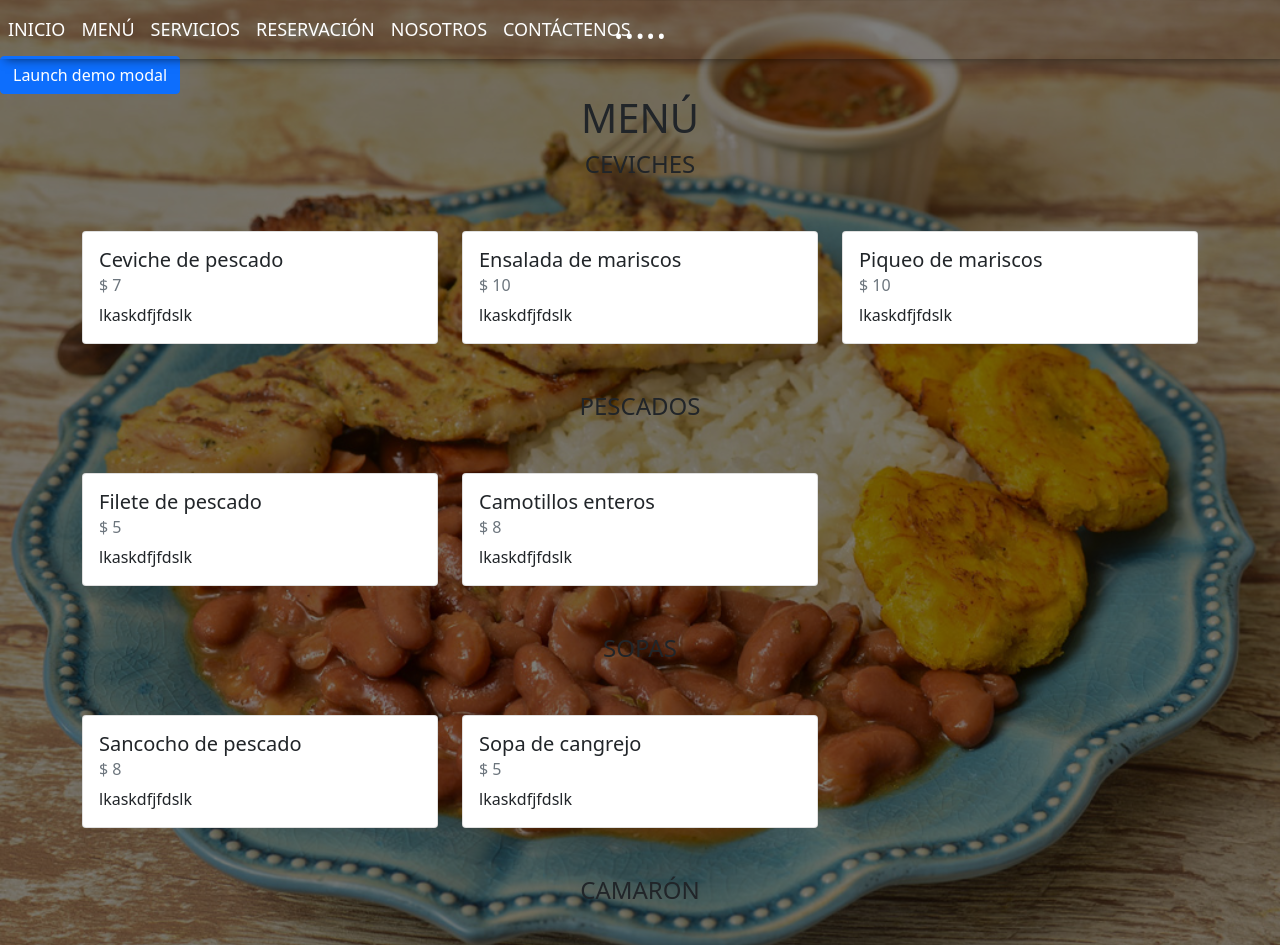
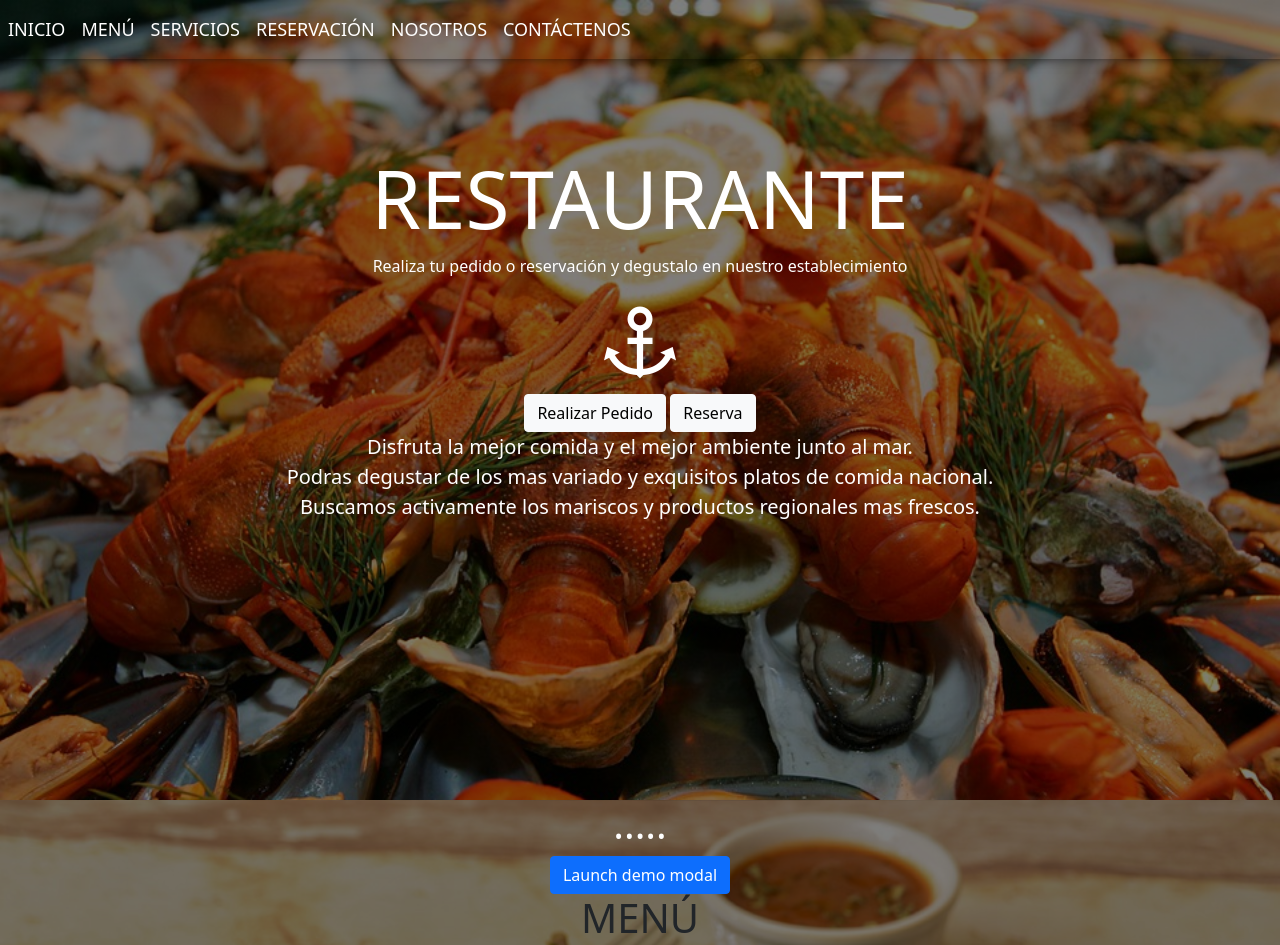
Before and after one commit to SantiagoQP23/P-gina-Web-Restaurante, a plain HTML site: page paginas/menu.html in a window 1280 px wide. Shown: the top 945 px of the page. Drawn offline with nearby package versions, Linux system fonts and the light colour scheme.

Commit message:
v0.1.2 call to action en página menú

```diff
--- a/paginas/CSS/estilos-menu.css
+++ b/paginas/CSS/estilos-menu.css
@@ -1,14 +1,25 @@
-
 .modal-producto {
     padding: 15px;
-
 }
 
 h1 {
     text-align: center;
 }
 
-body {
+#call-to-action {
+    background-image: linear-gradient(rgba(0, 0, 0, 0.5), rgba(0, 0, 0, 0.5)), url(../../recursos/seafood.jpg);
+    background-repeat: no-repeat;
+    background-position: top center;
+    background-size: cover;
+    width: 100vw;
+    text-align: center;
+    min-height: 100vh;
+    color: #fff;
+    padding-top: 150px;
+    /* background-attachment: fixed; */
+}
+
+.menu-text {
     background-image: linear-gradient(rgba(0, 0, 0, 0.5), rgba(0, 0, 0, 0.5)), url(../../recursos/comida1.jpg);
     background-repeat: no-repeat;
     background-position: top center;
@@ -24,23 +35,18 @@ body {
 }
 
 .img-producto-modal {
-
     height: 400px;
     width: 100%;
-
 }
 
 .img-producto-modal .img-producto {
-
     height: 100%;
     width: 100%;
     object-fit: cover;
     border-radius: 5px;
-
-
 }
 
-.producto{
+.producto {
     cursor: pointer;
 }
 
@@ -48,14 +54,12 @@ body {
     display: flex;
 }
 
-
-.img-inf-producto{
+.img-inf-producto {
     border: 1px solid #000;
     width: 150px;
     display: block;
+}
 
-
-}
 
 /* Navegacion */
 
--- a/paginas/menu.html
+++ b/paginas/menu.html
@@ -18,6 +18,7 @@
 </head>
 
 <body>
+    <section id="call-to-action">
 
         <header>
             <nav class="navbar navbar-expand-md menu fixed-top menu-items ">
@@ -51,6 +52,24 @@
                 </div>
             </nav>
         </header>
+        <section>
+            <h1 class="display-1">RESTAURANTE</h1>
+            <p>Realiza tu pedido o reservación y degustalo en nuestro establecimiento</p>
+            <img src="../recursos/ancla.png"><br>
+
+            <a class="btn btn-light" href="subpaginas/realizarPedido.html" role="button">Realizar Pedido</a>
+            <a class="btn btn-light" href="subpaginas/Reserva" role="button">Reserva</a>
+
+            <p class="lead">
+                Disfruta la mejor comida y el mejor ambiente junto al mar.<br> Podras degustar de los mas variado y exquisitos platos de comida nacional. <br> Buscamos activamente los mariscos y productos regionales mas frescos.
+            </p><br>
+
+
+        </section>
+    </section>
+    <section class="menu-text">
+
+
         <h1 class="titulo">.....</h1>
 
         <!-- Button trigger modal -->
@@ -142,6 +161,7 @@
       <script src="https://maxcdn.bootstrapcdn.com/bootstrap/4.0.0/js/bootstrap.min.js"
       integrity="sha384-JZR6Spejh4U02d8jOt6vLEHfe/JQGiRRSQQxSfFWpi1MquVdAyjUar5+76PVCmYl"
       crossorigin="anonymous"></script> -->
+    </section>
 
     <script src="../JS/productos.js"></script>
     <script src="../JS/categorias.js"></script>
```
Also changed, not shown: CSS/estilos.css (+14 -4 lines), index.html (+4 -6 lines). Lines whose indentation alone changed are shown as unchanged.
